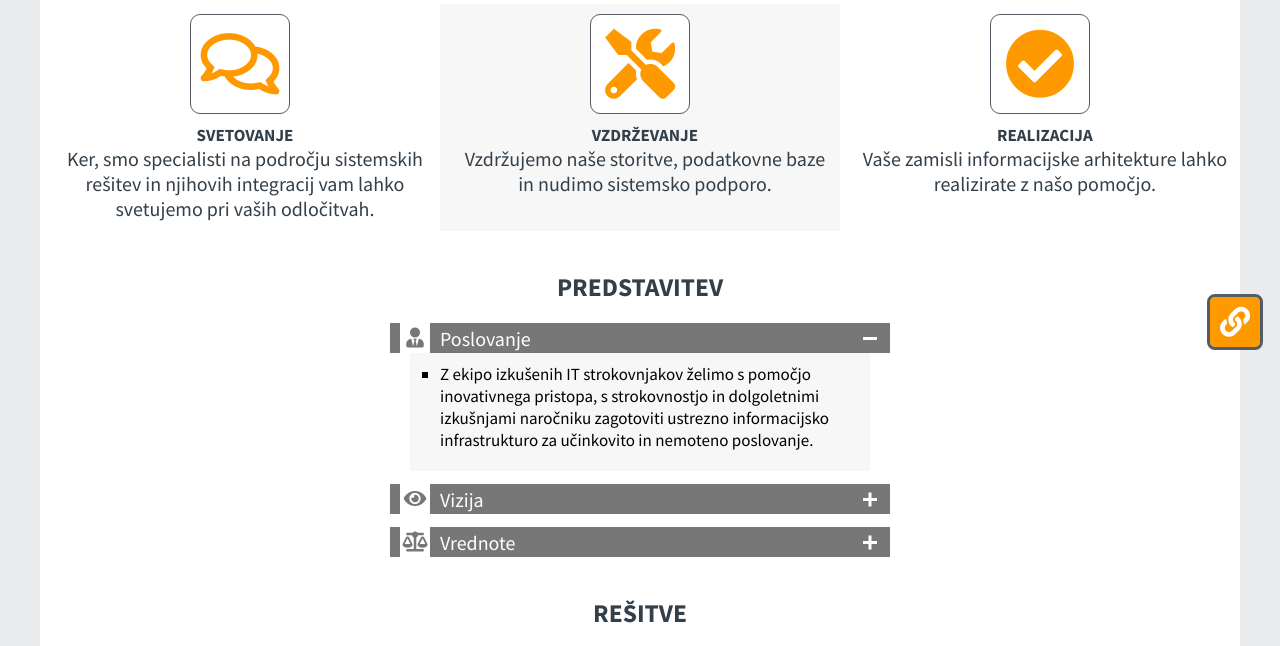
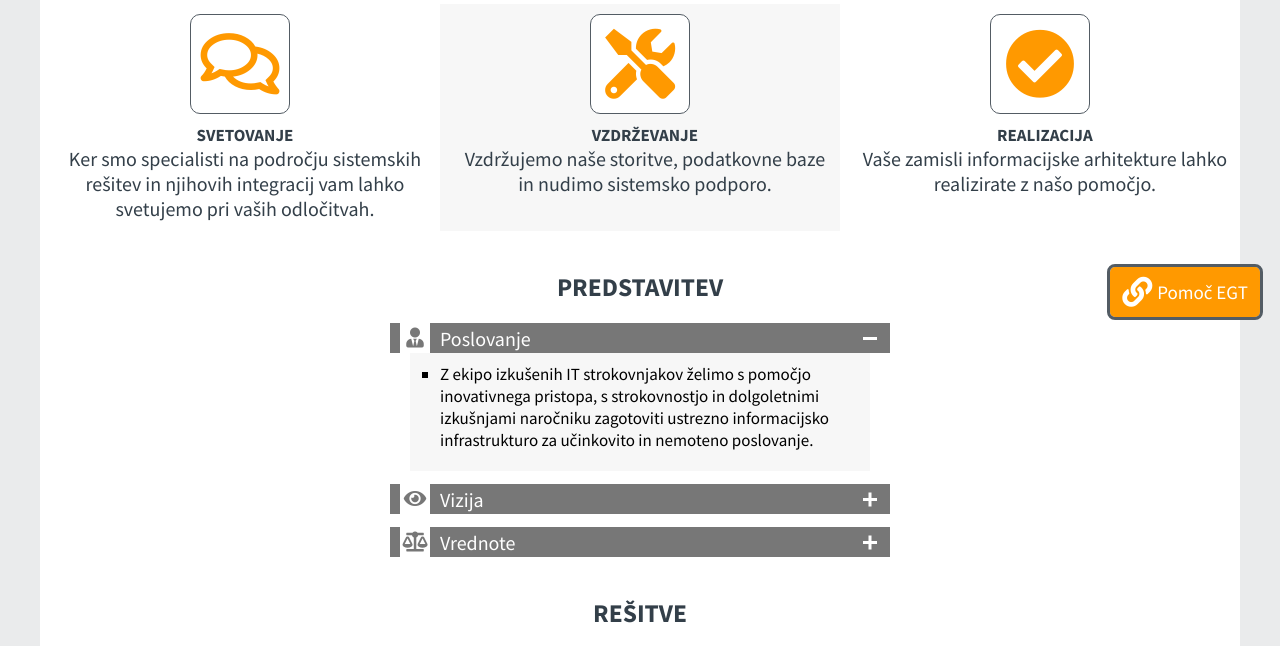
Before and after one commit to MihaMlinar/Spletna-stran-EGT, a website: page index.html in a window 1280 px wide. Shown: the part 433-1079 px from the top of the page. Drawn offline with Linux system fonts and the light colour scheme.

Commit message:
small changes - text, img, help button

```diff
--- a/index.html
+++ b/index.html
@@ -72,6 +72,7 @@
     <div class="live-call">
       <a href="http://isl.egt.si/users/main/join.html" class="live-call--text">
         <i class="fas fa-link"></i>
+        <span class="live-call--help">Pomoč EGT</span>
       </a>
     </div>
     <div class="contactBar" id="contactBar">
@@ -92,7 +93,7 @@
           <i class="fas fa-map-marker-alt contactBar__location--icon"></i>
         </div>
         <p class="contactBar__location--text">
-          Ulica Savinjske Čete 7, 3310 Žalec
+          Ulica Savinjske čete 7, 3310 Žalec
         </p>
       </div>
     </div>
@@ -117,7 +118,7 @@
             <div class="storitve__desc">
               <h3 class="storitve__desc--heading">SVETOVANJE</h3>
               <p class="storitve__desc--text">
-                Ker, smo specialisti na področju sistemskih rešitev in njihovih
+                Ker smo specialisti na področju sistemskih rešitev in njihovih
                 integracij vam lahko svetujemo pri vaših odločitvah.
               </p>
             </div>
@@ -404,11 +405,11 @@
           </div>
           <figure class="ZakajNas__imgContainer">
             <img
-              src="img/Banner.png"
+              src="https://aaa.bisnode.si/Banner/Banner?companyID=SI1000005786673&type=1&lang=sl-SI"
               alt="Boniteta Odličnosti"
               class="ZakajNas__imgContainer--img"
             />
-            <figcaption>Boniteta odličnosti 2020</figcaption>
+            <figcaption>Boniteta odličnosti</figcaption>
           </figure>
         </div>
       </article>
@@ -466,7 +467,7 @@
             <div class="footer__content--iconBorder">
               <i class="fas fa-map-marker-alt footer__content--icon"></i>
             </div>
-            <p class="phone-textStyle">Ulica Savinjske Čete 7, 3310 Žalec</p>
+            <p class="phone-textStyle">Ulica Savinjske čete 7, 3310 Žalec</p>
           </div>
         </div>
         <br />
--- a/scss/style.scss
+++ b/scss/style.scss
@@ -47,9 +47,9 @@ body {
 
 .live-call {
   position: fixed;
-  bottom: 20px;
+  bottom: 50px;
   right: 20px;
-  width: 50px;
+  width: 150px;
   max-width: 200px;
   height: 50px;
   border-radius: 5px;
@@ -66,6 +66,14 @@ body {
     text-align: center;
     text-decoration: none;
     padding: 1rem;
+    display: flex;
+    justify-content: center;
+    align-items: center;
+    gap: 5px;
+  }
+
+  &--help {
+    font-size: 1.9rem;
   }
 
   i.fas.fa-link {
```
Also changed, not shown: css/style.css.
